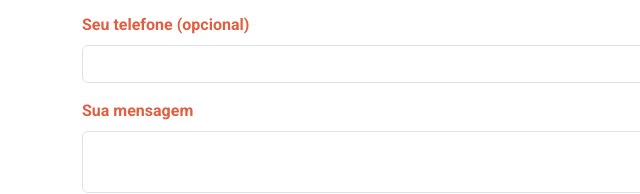
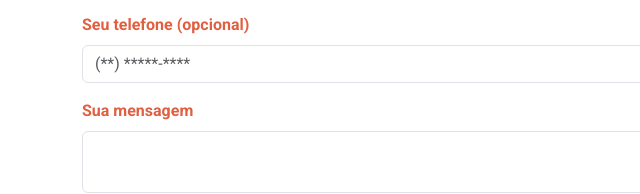
Before and after one commit to guibaxtos/Exercicios_front-end, a plain HTML site: page index.html in a window 1280 px wide. Shown: the part 2851-3045 px from the top of the page, 0-640 px from the left. Drawn offline with nearby package versions, Linux system fonts and the light colour scheme.

Commit message:
Update index.html

```diff
--- a/index.html
+++ b/index.html
@@ -381,6 +381,15 @@
         </section>
     </div>
 
+    <script src="https://code.jquery.com/jquery-3.7.1.min.js"></script>
+    <script src="./js/jquery.mask.min.js"></script>
+    <script>
+        $(document).ready(function(){
+            $('#tel').mask('(00) 00000-0000', {
+                placeholder: '(**) *****-****'
+            })
+        })
+    </script>
     <script src="https://cdn.jsdelivr.net/npm/bootstrap@5.3.3/dist/js/bootstrap.bundle.min.js"></script>
 </body>
 </html>
```
